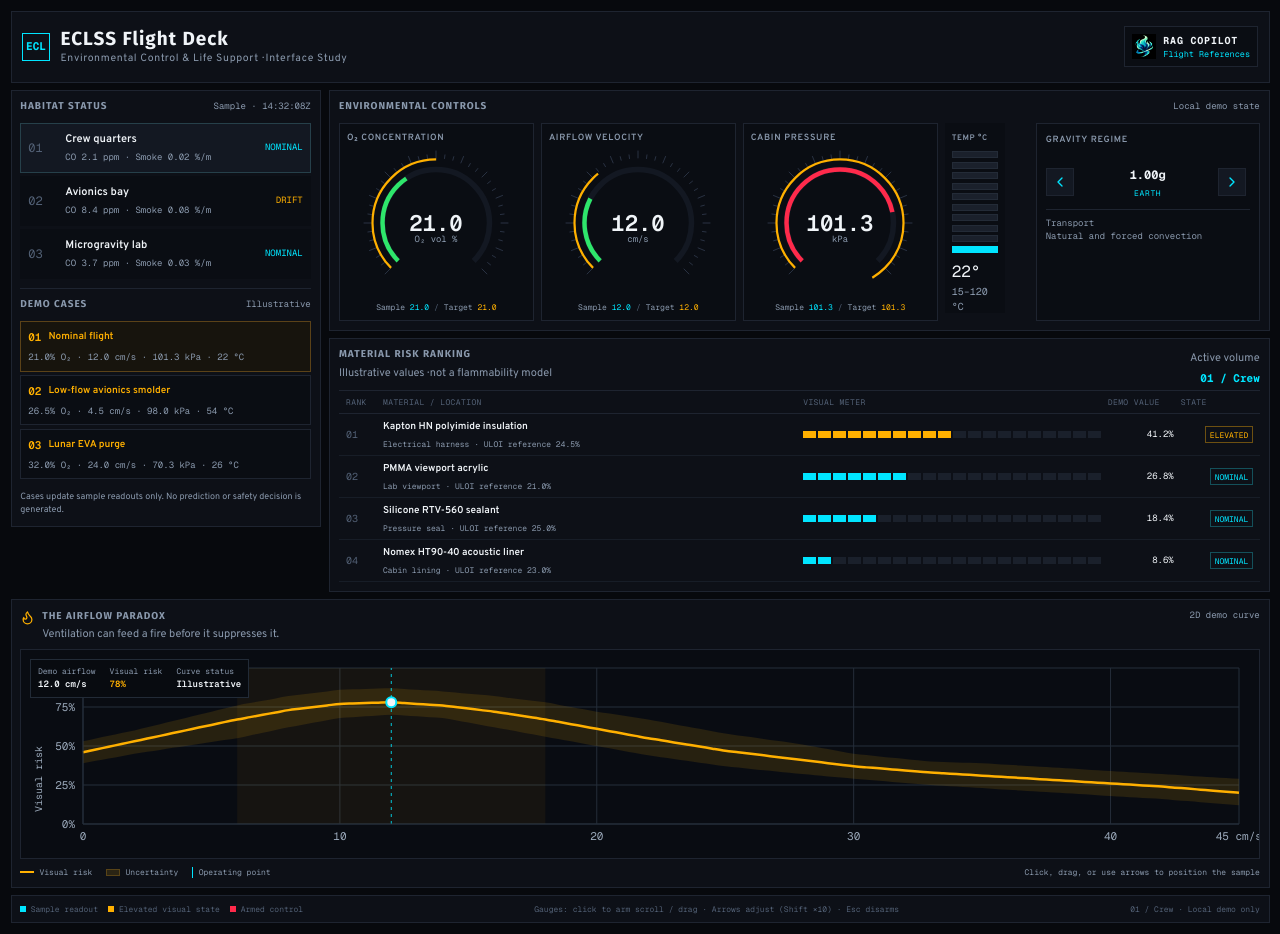
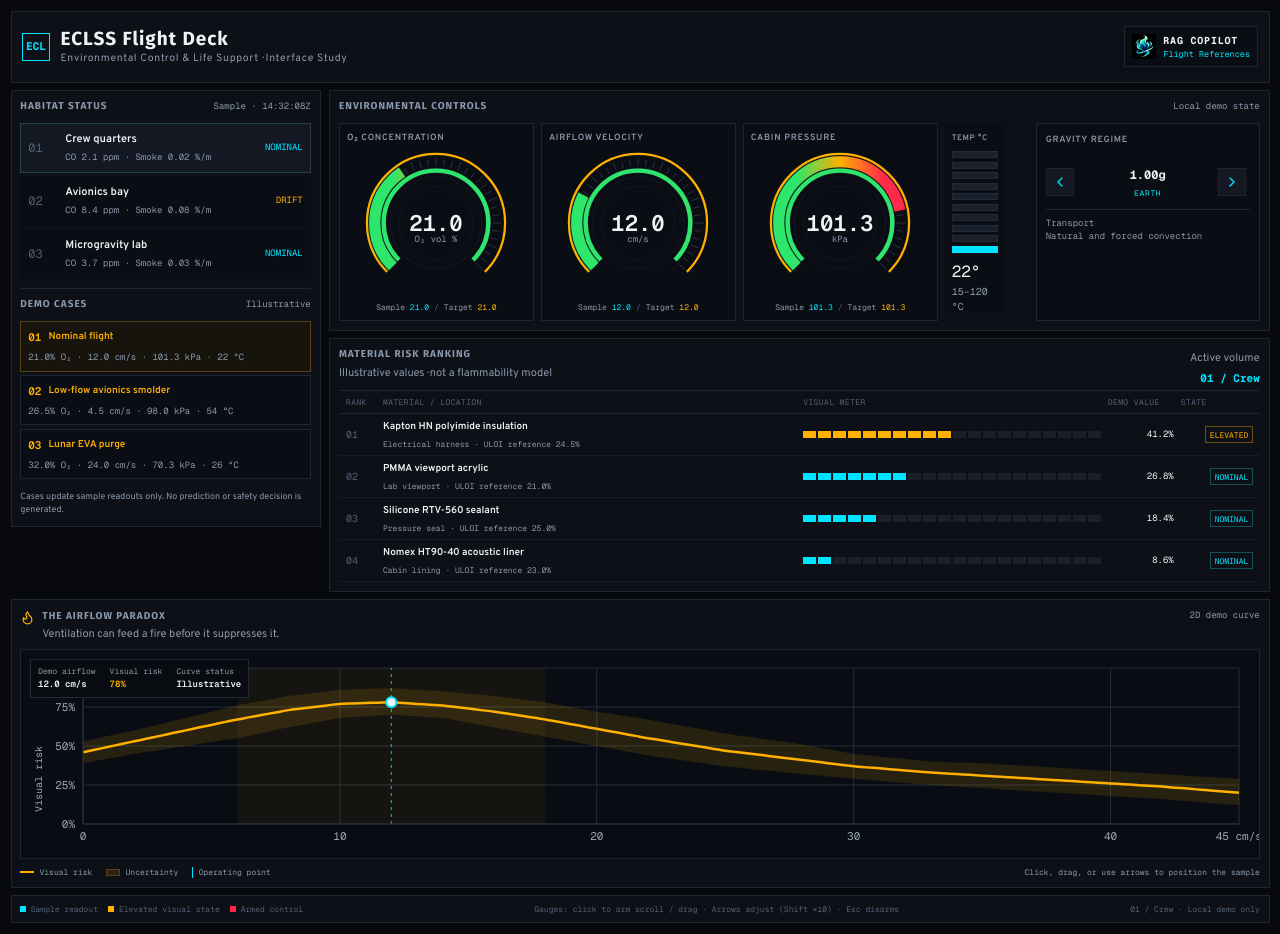
Before and after one commit to SkyTheGreat-MS/uliens-fire-safety-dashboard, a React (Vite) app: page / in a window 1280 px wide. Built offline with nearby package versions, Linux system fonts and the light colour scheme.

Commit message:
Fix gauge geometry and alignment

```diff
--- a/src/components/InstrumentControls.tsx
+++ b/src/components/InstrumentControls.tsx
@@ -1,4 +1,4 @@
-import { useCallback, type KeyboardEvent } from 'react';
+import { useCallback, useId, type KeyboardEvent } from 'react';
 import { ChevronLeft, ChevronRight } from 'lucide-react';
 import { gravityRegimes, type Readings } from '../data';
 import { useAvionicsControl } from '../hooks/useAvionicsControl';
@@ -10,6 +10,12 @@ type Props = { values: Readings; live: Readings; armedControl: ControlKey | null
 const armedShell = (armed: boolean) => armed ? 'border-red bg-[#100c12]' : 'border-line bg-[#0a0d13]';
 const armedChip = 'absolute right-[7px] top-2 bg-red-fill px-1 py-0.5 font-mono text-[8px] text-red';
 const gravityButton = 'flex size-8 items-center justify-center border border-line bg-raised text-cyan hover:border-cyan';
+
+// 270° clockwise sweep from 135° (bottom-left) to 405° (bottom-right), matching the radial ticks.
+const gaugeArc = (radius: number) => {
+  const offset = radius * Math.SQRT1_2;
+  return `M ${(70 - offset).toFixed(3)} ${(70 + offset).toFixed(3)} A ${radius} ${radius} 0 1 1 ${(70 + offset).toFixed(3)} ${(70 + offset).toFixed(3)}`;
+};
 
 export function InstrumentControls({ values, live, armedControl, onArm, onChange }: Props) {
   return <section className={`${panel}`}><div className={`${sectionHead} mb-[9px]`}><h2 className={sectionTitle}>Environmental controls</h2><span className={sectionMeta}>Local demo state</span></div><div className="grid grid-cols-2 items-stretch gap-[7px] compact:grid-cols-3 tight:grid-cols-[repeat(3,minmax(145px,1fr))_84px_minmax(190px,1.15fr)]">
@@ -27,7 +33,11 @@ function Dial({ label, unit, value, baseline, min, max, step, digits, armed, onA
   const adjust = useCallback((amount: number) => onChange(Math.max(min, Math.min(max, Math.round((value + amount) / step) * step))), [max, min, onChange, step, value]);
   const interactions = useAvionicsControl({ armed, step, onArm, onAdjust: adjust, onDisarm });
   const progress = (n: number) => Math.max(0, Math.min(1, (n - min) / (max - min)));
-  const tone = (n: number) => { const p = progress(n); return p <= 0.4 ? 'text-green' : p <= 0.75 ? 'text-amber' : 'text-red'; };
+  const valueProgress = progress(value);
+  const uid = useId().replace(/[^a-zA-Z0-9_-]/g, '');
+  const spectrumId = `gauge-spectrum-${uid}`;
+  const glowId = `gauge-glow-${uid}`;
+  const fillLength = valueProgress * 360;
   const format = (n: number) => n.toFixed(digits);
   const onKeyDown = (event: KeyboardEvent<HTMLDivElement>) => {
     if (event.key === 'Home' || event.key === 'End') {
@@ -42,7 +52,25 @@ function Dial({ label, unit, value, baseline, min, max, step, digits, armed, onA
     <div ref={interactions.ref} className={`relative flex min-h-[190px] w-full cursor-pointer touch-none select-none flex-col items-center border p-2 ${armedShell(armed)}`} role="slider" aria-label={label} aria-valuemin={min} aria-valuemax={max} aria-valuenow={value} aria-valuetext={`${format(value)} ${unit}; sample ${format(baseline)} ${unit}`} tabIndex={0} onClick={onArm} onKeyDown={onKeyDown} onPointerDown={interactions.onPointerDown} onPointerMove={interactions.onPointerMove} onPointerUp={interactions.onPointerUp}>
       <div className="self-start text-[9px] font-semibold uppercase tracking-[.08em] text-secondary">{label}</div>{armed && <span className={armedChip}>ARMED</span>}
       <svg viewBox="0 0 140 140" className="mt-auto h-auto w-[min(100%,156px)] overflow-visible" aria-hidden="true">
-        <g>{Array.from({ length: 37 }, (_, index) => { const a = ((135 + index * 270 / 36) * Math.PI) / 180; const r1 = 58; const r2 = index % 3 === 0 ? 65 : 62; return <line key={index} className={`${armed ? 'stroke-secondary' : 'stroke-tick'} stroke-[0.8]`} x1={70 + Math.cos(a) * r1} y1={70 + Math.sin(a) * r1} x2={70 + Math.cos(a) * r2} y2={70 + Math.sin(a) * r2} />; })}</g><circle className="fill-none stroke-raised stroke-[5]" cx="70" cy="70" r="48" strokeDasharray="226 302" transform="rotate(135 70 70)" /><circle className={`fill-none stroke-current stroke-4 transition-[stroke-dasharray,color] duration-100 ease-linear ${tone(value)}`} cx="70" cy="70" r="48" strokeDasharray={`${progress(value) * 226} ${302 - progress(value) * 226}`} transform="rotate(135 70 70)" /><circle className="fill-none stroke-amber stroke-2 transition-[stroke-dasharray] duration-100 ease-linear" cx="70" cy="70" r="57" strokeDasharray={`${progress(value) * 358} ${358 - progress(value) * 358}`} transform="rotate(135 70 70)" /><text className="fill-ink font-mono text-[20px] font-semibold [dominant-baseline:central] [text-anchor:middle]" x="70" y="70">{format(value)}</text><text className="fill-secondary font-mono text-[8px] [dominant-baseline:central] [text-anchor:middle]" x="70" y="84">{unit}</text></svg>
+        <defs>
+          <linearGradient id={spectrumId} gradientUnits="userSpaceOnUse" x1="31" y1="70" x2="109" y2="70">
+            <stop offset="0%" stopColor="#2ee66b" />
+            <stop offset="50%" stopColor="#ffb000" />
+            <stop offset="100%" stopColor="#ff2a4b" />
+          </linearGradient>
+          <filter id={glowId} x="-25%" y="-25%" width="150%" height="150%">
+            <feGaussianBlur stdDeviation="1.2" />
+          </filter>
+        </defs>
+        <circle className="fill-none stroke-line stroke-[0.6] opacity-70" cx="70" cy="70" r="41" />
+        <circle className="fill-none stroke-line stroke-[0.6] opacity-60" cx="70" cy="70" r="33" />
+        <g>{Array.from({ length: 37 }, (_, index) => { const a = ((135 + index * 270 / 36) * Math.PI) / 180; const r1 = 51; const r2 = index % 3 === 0 ? 59 : 57; return <line key={index} className={`${armed ? 'stroke-secondary' : 'stroke-tick'} stroke-[0.8]`} x1={70 + Math.cos(a) * r1} y1={70 + Math.sin(a) * r1} x2={70 + Math.cos(a) * r2} y2={70 + Math.sin(a) * r2} />; })}</g>
+        <path className="fill-none stroke-raised stroke-[5]" d={gaugeArc(47)} />
+        <path className="fill-none stroke-green stroke-4" d={gaugeArc(47)} />
+        <path className="fill-none stroke-amber stroke-2" d={gaugeArc(62)} />
+        <path className="fill-none stroke-[10] opacity-30" stroke={`url(#${spectrumId})`} filter={`url(#${glowId})`} d={gaugeArc(55)} pathLength="360" strokeDasharray={`${fillLength} 360`} strokeLinecap="butt" />
+        <path className="fill-none stroke-[10]" stroke={`url(#${spectrumId})`} d={gaugeArc(55)} pathLength="360" strokeDasharray={`${fillLength} 360`} strokeLinecap="butt" />
+        <text className="fill-ink font-mono text-[20px] font-semibold [dominant-baseline:central] [text-anchor:middle]" x="70" y="70">{format(value)}</text><text className="fill-secondary font-mono text-[8px] [dominant-baseline:central] [text-anchor:middle]" x="70" y="84">{unit}</text></svg>
       <div className="mt-0 font-mono text-[8px] text-secondary">Sample <b className="font-normal text-cyan">{format(baseline)}</b><span className="mx-[5px] text-muted">/</span>Target <b className="font-normal text-amber">{format(value)}</b></div>
     </div>
   </div>;
```
